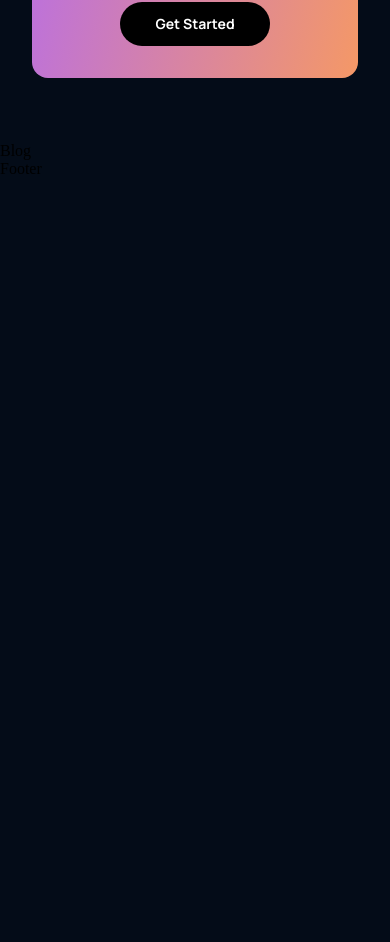
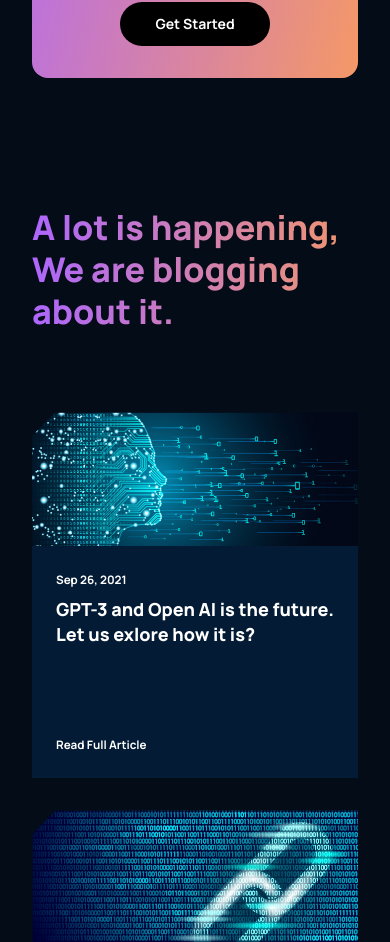
Before and after one commit to Mohamed-Abdellah89/gpt3, a React (Create React App) app: page / in a window 390 px wide. Shown: the part 5314-6256 px from the top of the page. Before the commit the page ends 5492 px from the top, so only its background shows below. Built offline with nearby package versions, Linux system fonts and the light colour scheme.

Commit message:
finished Blog

```diff
--- a/src/components/article/Article.jsx
+++ b/src/components/article/Article.jsx
@@ -4,10 +4,22 @@
 
 
 
-const Article = () => {
+const Article = ({imgUrl, data, text}) => {
   return (
-    <div>
-        Article
+    <div className='gpt3__blog-container_article'>
+        <div className='gpt3__blog-container_article-image'>
+          <img src={imgUrl} alt="blog" />
+
+        </div>
+        <div className='gpt3__blog-container_article-content'>
+
+          <div>
+            <p>{data}</p>
+            <h3>{text}</h3>
+          </div>
+          <p>Read Full Article</p>
+        </div>
+
     </div>
   )
 }
--- a/src/components/article/article.css
+++ b/src/components/article/article.css
@@ -0,0 +1,54 @@
+.gpt3__blog-container_article{
+    width: 100%;
+    height: 100%;
+    display: flex;
+    flex-direction: column;
+    background: var(--color-footer);
+}
+
+.gpt3__blog-container_article-image{
+    width: 100%;
+    height: 100%;
+    background: var(--color-bg);
+}
+
+.gpt3__blog-container_article-image img{
+    width: 100%;
+    height: 100%;
+}
+
+.gpt3__blog-container_article-content{
+    display: flex;
+    flex-direction: column;
+    justify-content: space-between;
+    height: 100%;
+    padding: 1rem 1.5rem;
+}
+
+.gpt3__blog-container_article-content p{
+    font-family: var(--font-family);
+    font-weight: 700;
+    line-height: 35px;
+    font-size: 11.65px;
+    color: #fff;
+}
+.gpt3__blog-container_article-content h3{
+    font-family: var(--font-family);
+    font-size: 25.11px;
+    font-weight: 800;
+    line-height: 30.30px;
+    color: #fff;
+    cursor: pointer;
+    margin-bottom: 5rem;
+}
+.gpt3__blog-container_article-content p:last-child{
+cursor: pointer;
+}
+
+@media screen and (max-width: 550px) {
+    .gpt3__blog-container_article-content h3{
+        font-size: 18px;
+        line-height: 25px;
+    }
+
+}
--- a/src/containers/blog/Blog.jsx
+++ b/src/containers/blog/Blog.jsx
@@ -2,11 +2,34 @@
 
 import './blog.css'
 
+import Article from '../../components/article/Article'
+import {blog01, blog02, blog03, blog04, blog05} from './imports';
+
 
 const Blog = () => {
   return (
-    <div>
-        Blog
+    <div className='gpt3__blog section__padding' id='blog'>
+      <div className='gpt3__blog-heading'>
+
+        <h1 className='gradient__text'>
+             A lot is happening, <br/>We are blogging about it.
+        </h1>
+
+      </div>
+
+      <div className='gpt3__blog-container'>
+        <div className='gpt3__blog-container_groupA'>
+            <Article imgUrl={blog01} data= 'Sep 26, 2021'  text= 'GPT-3 and Open  AI is the future. Let us exlore how it is?' />
+        </div>
+        <div className='gpt3__blog-container_groupB'>
+            <Article imgUrl={blog02} data= 'Sep 26, 2021'  text= 'GPT-3 and Open  AI is the future. Let us exlore how it is?' />
+            <Article imgUrl={blog03} data= 'Sep 26, 2021'  text= 'GPT-3 and Open  AI is the future. Let us exlore how it is?' />
+            <Article imgUrl={blog04} data= 'Sep 26, 2021'  text= 'GPT-3 and Open  AI is the future. Let us exlore how it is?' />
+            <Article imgUrl={blog05} data= 'Sep 26, 2021'  text= 'GPT-3 and Open  AI is the future. Let us exlore how it is?' />
+        </div>
+
+      </div>
+
     </div>
   )
 }
--- a/src/containers/blog/blog.css
+++ b/src/containers/blog/blog.css
@@ -0,0 +1,75 @@
+.gpt3__blog{
+    display: flex;
+    flex-direction: column;
+}
+
+.gpt3__blog-heading{
+    width: 100%;
+    text-align: left;
+    margin-bottom: 5rem;
+}
+
+.gpt3__blog-heading h1{
+    font-family: var(--font-family);
+    font-size: 62px;
+    line-height: 75px;
+    font-weight: 800;
+}
+.gpt3__blog-container{
+    display: flex;
+    flex-direction: row;
+}
+
+.gpt3__blog-container_groupA{
+    flex: .75;
+    margin-right: 2rem;
+}
+
+.gpt3__blog-container_groupB{
+    display: grid;
+    grid-template-columns: repeat(2, 1fr);
+    grid-gap: 2rem;
+    flex: 1;
+}
+
+@media screen and (max-width: 990px) {
+    .gpt3__blog-container{
+        flex-direction: column-reverse;
+    }
+
+    .gpt3__blog-container_groupA{
+        margin: 2rem 0;
+    }
+    .gpt3__blog-container_groupA .gpt__blog-container_article{
+        width: 48%;
+    }
+
+    .gpt3__blog-container_groupA .gpt__blog-container_article-image{
+        height: 250px;
+    }
+}
+
+@media screen and (max-width: 700px) {
+    .gpt3__blog-container_groupB{
+        grid-template-columns: repeat(1, 1fr);
+    }
+
+    .gpt3__blog-container_groupA .gpt__blog-container_article{
+        width: 100%;
+    }
+
+    .gpt3__blog-heading h1{
+        font-size: 45px;
+        line-height: 52px;
+    }
+
+}
+@media screen and (max-width: 550px) {
+
+
+    .gpt3__blog-heading h1{
+        font-size: 34px;
+        line-height: 42px;
+    }
+
+}
--- /dev/null
+++ b/src/containers/blog/imports.js
@@ -0,0 +1,13 @@
+import blog01 from '../../assets/Rectangle 22-4.png';
+import blog02 from '../../assets/Rectangle 22.png';
+import blog03 from '../../assets/Rectangle 22-1.png';
+import blog04 from '../../assets/Rectangle 22-2.png';
+import blog05 from '../../assets/Rectangle 22-3.png';
+
+export {
+    blog01,
+    blog02,
+    blog03,
+    blog04,
+    blog05,
+}
```
